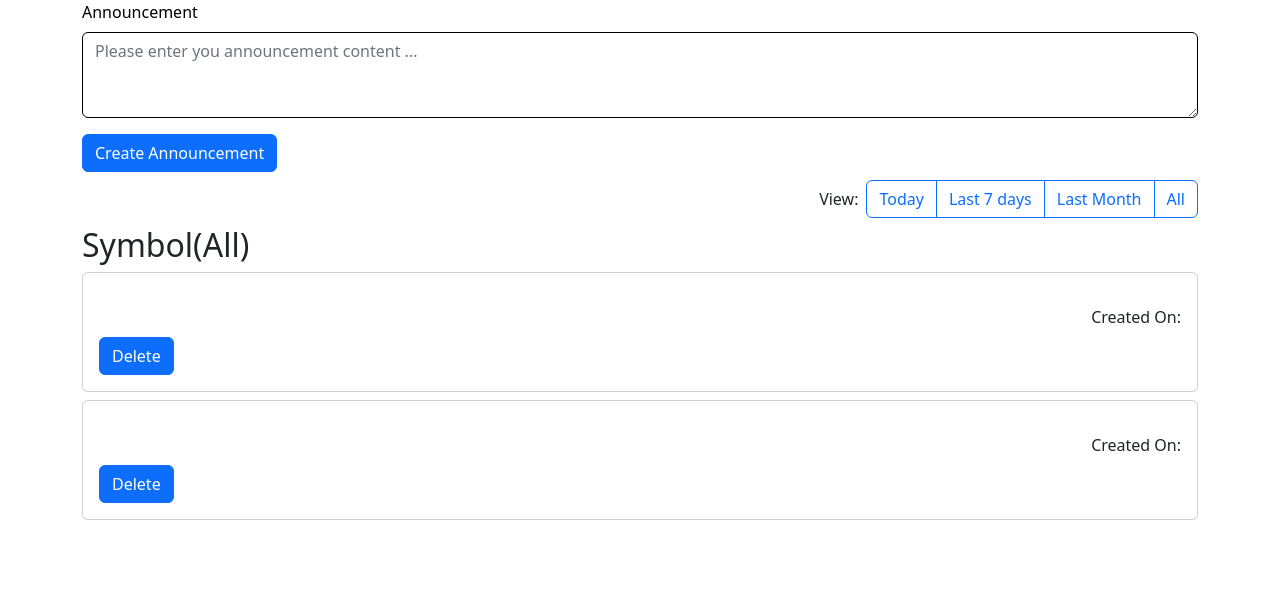
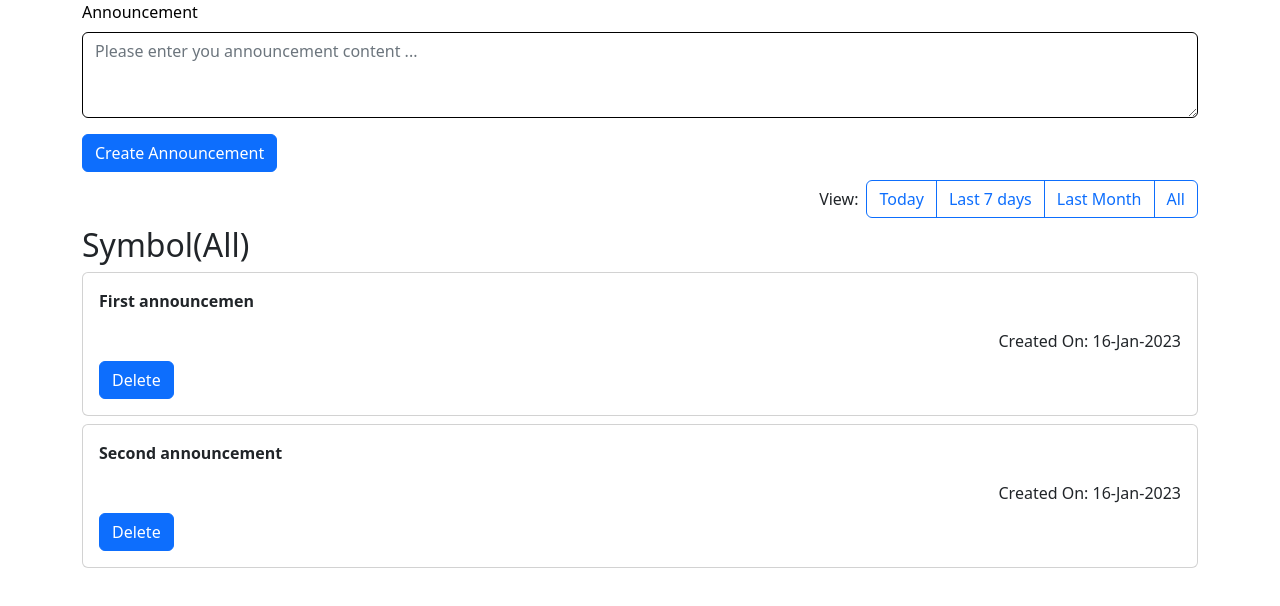
Before and after one commit to ehabhamdy/announcements-board, a React (Create React App) app in the folder react-frontend/: page / in a window 1280 px wide. Shown: the top 606 px of the page. Built offline with nearby package versions, Linux system fonts and the light colour scheme.

Commit message:
bug fix to show announcement content on the card

```diff
--- a/react-frontend/src/announcements-board/components/list-announcements/ListAnnouncements.jsx
+++ b/react-frontend/src/announcements-board/components/list-announcements/ListAnnouncements.jsx
@@ -36,7 +36,7 @@ function ListAnnouncements({ selectedFilter }) {
         <h2>No announcements to be displayed</h2>
       ) : (
         announcements.map((announcement) => {
-          return <Card key={announcement.id} announcement />;
+          return <Card key={announcement.id} announcement={announcement} />;
         })
       )}
     </>
```
